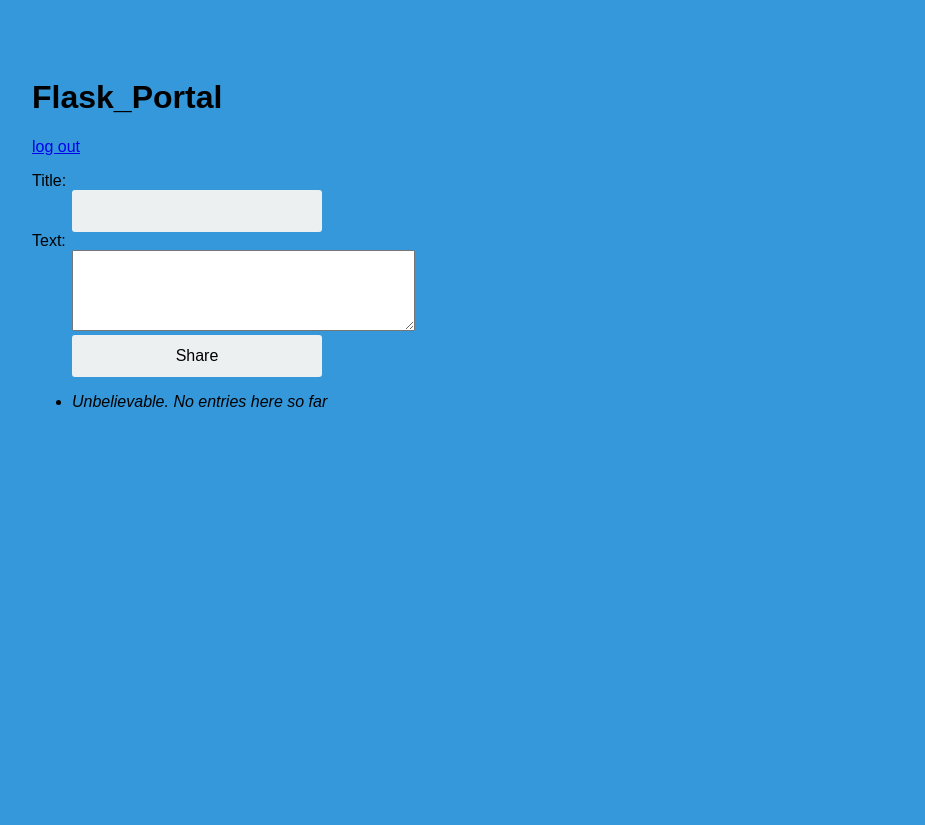
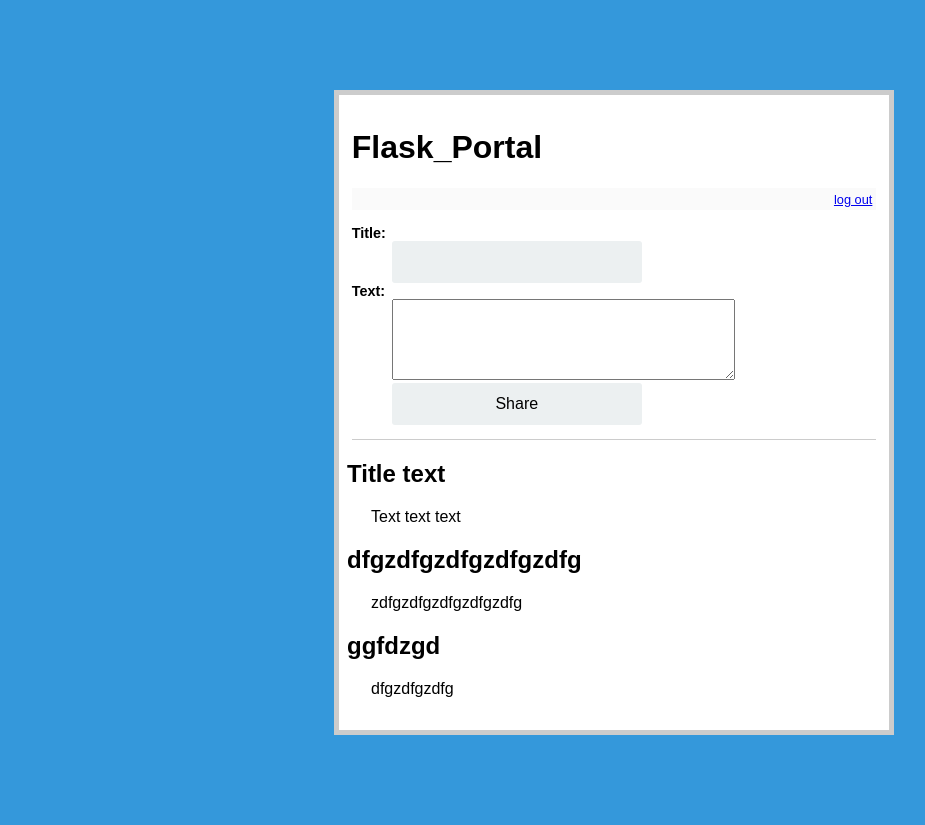
Before and after one commit to Original-heapsters/FlaskPortal, a Flask app: page / in a window 1280 px wide. Shown: the whole page, without its empty margins (26-951 px from the left). Before the commit the page ends 407 px from the top, so only its background shows below. Run offline with Flask 2, Linux system fonts and the light colour scheme; the visitor is signed in with stand-in values (Sample User, id 1); data comes from the database, SQL or seed files in the repository; both versions use the stored data as it was after the commit; data that the repository does not hold is empty.

Commit message:
CSS adjustments

```diff
--- a/Portal_Main/flask_portal/flask_portal.py
+++ b/Portal_Main/flask_portal/flask_portal.py
@@ -52,10 +52,10 @@ def close_db(error):
 
 @app.route('/')
 def show_entries():
-    init_db()
     db = get_db()
     cur = db.execute('select title, text from entries order by id desc')
     entries = cur.fetchall()
+
     return render_template('show_entries.html', entries=entries)
 
 
--- a/Portal_Main/flask_portal/static/style.css
+++ b/Portal_Main/flask_portal/static/style.css
@@ -6,14 +6,16 @@ box-sizing: border-box;
 	outline: none;
 }
 body {
-font-family: Arial;
-background-color: #3498DB;
     padding: 50px;
+    font-family: sans-serif;
+    background: #3498DB;
 }
+
 .login {
     margin: 20px auto;
     width: 300px;
 }
+
 .login-screen {
     background-color: #FFF;
     padding: 20px;
@@ -76,3 +78,52 @@ box-shadow: none;
     display: block;
 	margin-top: 12px;
 }
+
+.page {
+    margin: 2em auto;
+    width: 35em;
+    border: 5px solid #ccc;
+    padding: 0.8em;
+    background: white;
+}
+
+.entries {
+    list-style: none;
+    margin: 0;
+    padding: 0;
+}
+
+.entries li {
+    margin: 0.8em 1.2em;
+}
+
+.entries li h2 {
+    margin-left: -1em;
+}
+.add-entry {
+    font-size: 0.9em;
+    border-bottom: 1px solid #ccc;
+}
+
+.add-entry dl {
+    font-weight: bold;
+}
+
+.metanav {
+    text-align: right;
+    font-size: 0.8em;
+    padding: 0.3em;
+    margin-bottom: 1em;
+    background: #fafafa;
+}
+
+.flash {
+    background: #CEE5F5;
+    padding: 0.5em;
+    border: 1px solid #AACBE2;
+}
+
+.error {
+    background: #F0D6D6;
+    padding: 0.5em;
+}
```
Also changed, not shown: Portal_Main/flask_portal/flask_portal.db, 1 other file. Lines whose indentation alone changed are shown as unchanged.
